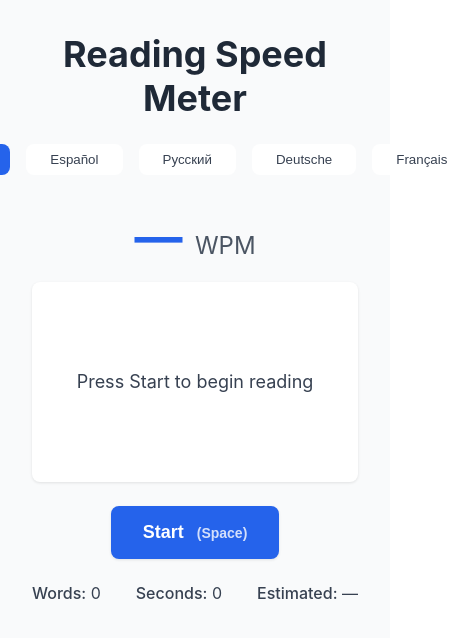
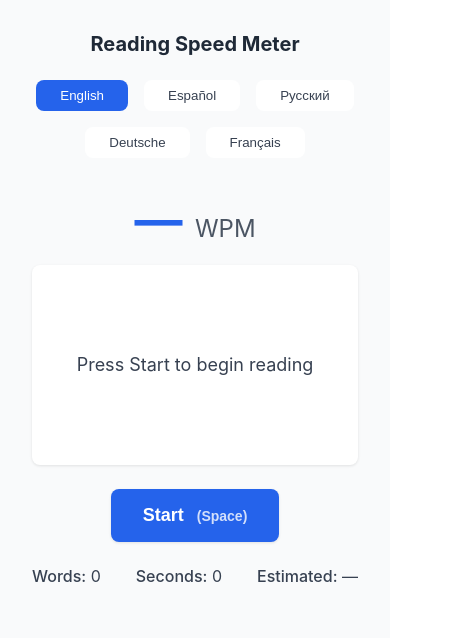
Before and after one commit to IJCS/Reading-Speed-Meter, a plain HTML site: page index.html in a window 390 px wide. Shown: the whole page, 471 px wide, since content can reach past the window. Drawn offline with Linux system fonts and the light colour scheme.

Commit message:
Fix Title

```diff
--- a/styles.css
+++ b/styles.css
@@ -25,6 +25,13 @@ body {
     text-align: center;
     margin-bottom: 1.5rem;
     color: #1f2937;
+	white-space: nowrap;
+}
+
+@media (max-width: 450px) {
+    .title {
+        font-size: 1.25rem;
+    }
 }
 
 .language-nav {
@@ -32,6 +39,7 @@ body {
     justify-content: center;
     gap: 1rem;
     margin-bottom: 2rem;
+	flex-wrap: wrap;
 }
 
 .language-btn {
```
